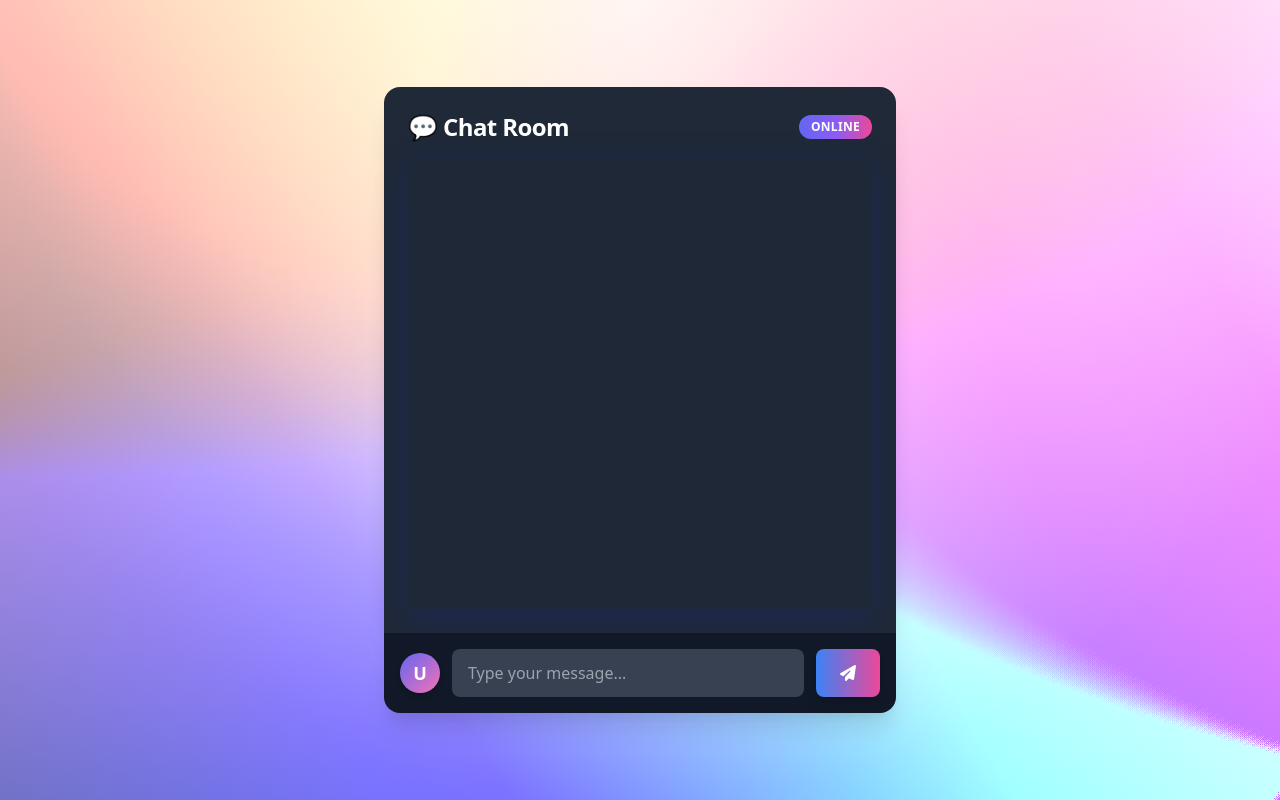
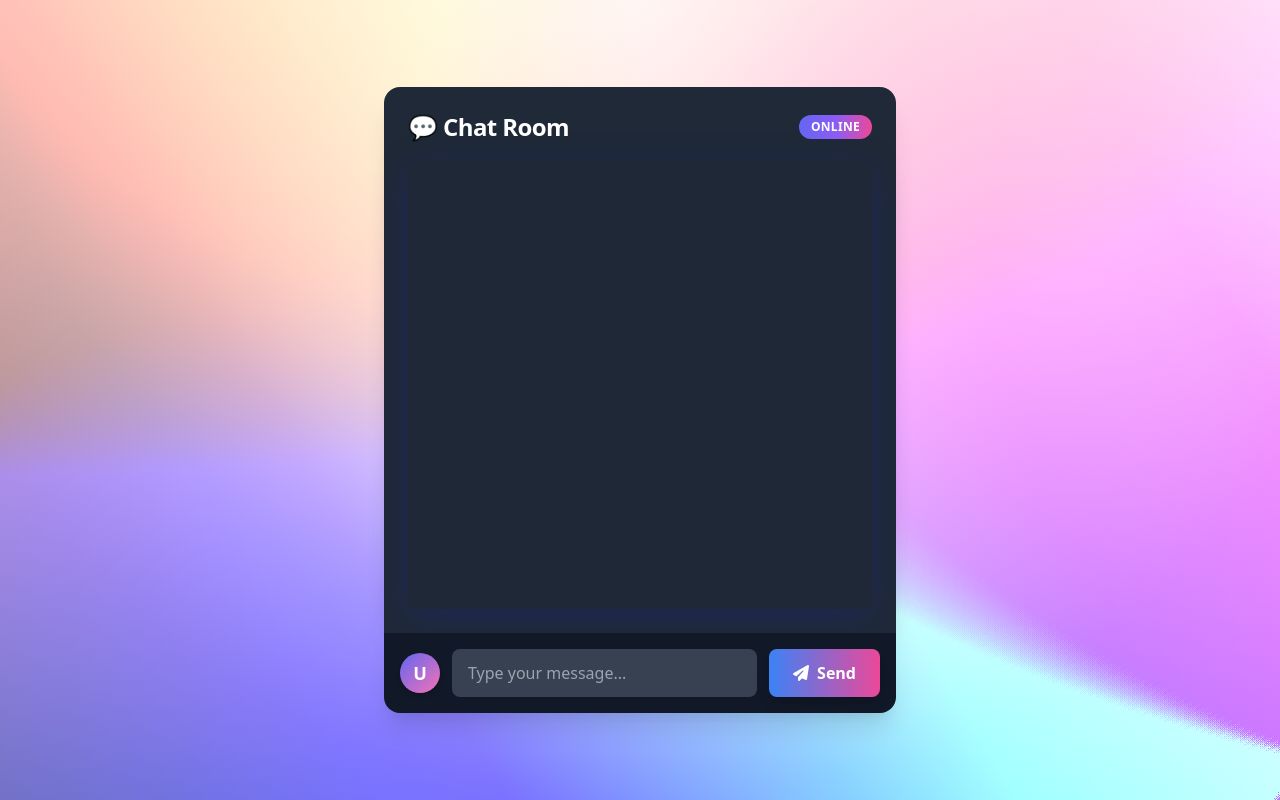
Before and after one commit to HashanTG/Real-time-ChatApp, a website: page frontend/index.html in a window 1280 px wide. Drawn offline with nearby package versions, Linux system fonts and the light colour scheme; no server answers.

Commit message:
change the button of the frontend

```diff
--- a/frontend/index.html
+++ b/frontend/index.html
@@ -73,11 +73,12 @@
           <input type="text"
             class="border-none outline-none rounded-lg px-4 py-3 flex-grow bg-gray-700 text-white placeholder-gray-400 focus:ring-2 focus:ring-blue-400 transition"
             placeholder="Type your message..." id="message" maxlength="200" />
-          <button
-            class="ml-3 bg-gradient-to-r from-blue-500 to-pink-500 hover:from-pink-500 hover:to-blue-500 text-white font-bold px-6 py-3 rounded-lg shadow-lg focus:outline-none transition"
-            type="submit">
-            <i class="fas fa-paper-plane"></i>
-          </button>
+            <button
+              class="ml-3 bg-gradient-to-r from-blue-500 to-pink-500 hover:from-pink-500 hover:to-blue-500 text-white font-bold px-6 py-3 rounded-lg shadow-lg focus:outline-none transition flex items-center justify-center"
+              type="submit">
+              <i class="fas fa-paper-plane mr-2"></i> Send
+            </button>
+
         </div>
       </form>
     </div>
```
